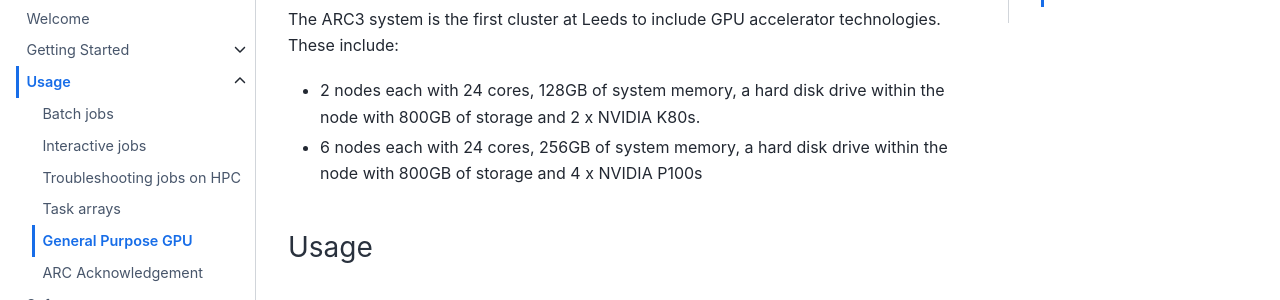
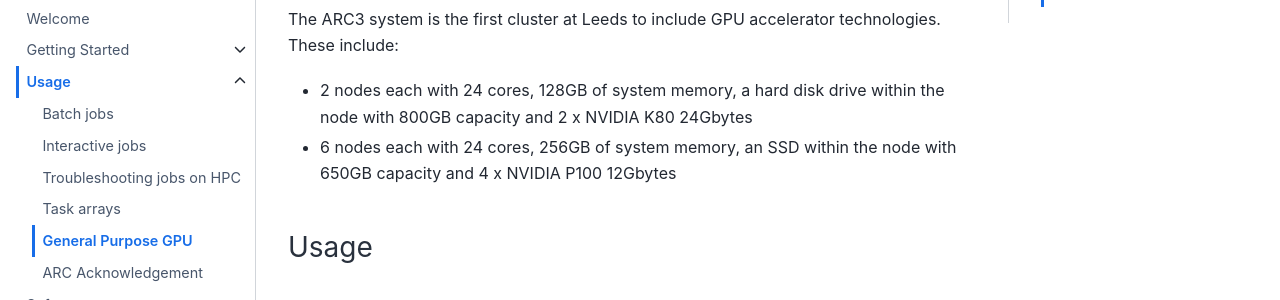
Before and after one commit to foqueiroz/arcdocs.github.io, a Jupyter Book: the page built from book/usage/gpgpu.md, in a window 1280 px wide and 1400 px high, scrolled down 650 px. Shown: the part 180-480 px from the top of the window. Built offline with Jupyter Book 1.0.4 settings and Sphinx 7.4.7 and the Sphinx Book theme 1.1.4, drawn with Linux system fonts in a browser that asks for light colours; some of the changed text lies outside the part shown.

Commit message:
Update specs of GPU nodes

```diff
--- a/book/usage/gpgpu.md
+++ b/book/usage/gpgpu.md
@@ -27,8 +27,8 @@ $ nvidia-smi -L
 
 The ARC3 system is the first cluster at Leeds to include GPU accelerator technologies. These include:
 
-- 2 nodes each with 24 cores, 128GB of system memory, a hard disk drive within the node with 800GB of storage and 2 x NVIDIA K80s.
-- 6 nodes each with 24 cores, 256GB of system memory, a hard disk drive within the node with 800GB of storage and 4 x NVIDIA P100s
+- 2 nodes each with 24 cores, 128GB of system memory, a hard disk drive within the node with 800GB capacity and 2 x NVIDIA K80 24Gbytes
+- 6 nodes each with 24 cores, 256GB of system memory, an SSD within the node with 650GB capacity and 4 x NVIDIA P100 12Gbytes
 
 ### Usage
 
@@ -84,7 +84,7 @@ Where <cards_per_compute_node> should be set to 1, 2, 3 or 4.
 
 The ARC4 system also comes with the following GPU resources:
 
-- 3 nodes each with 40 cores, 192GB of system memory, a hard disk drive within the node with 800GB of storage and 4 x NVIDIA V100 GPUs.
+- 3 nodes each with 40 cores, 192GB of system memory, an SSD within the node with 128GB capacity and 4 x NVIDIA V100 32Gbytes
 
 ### Usage
 
```
